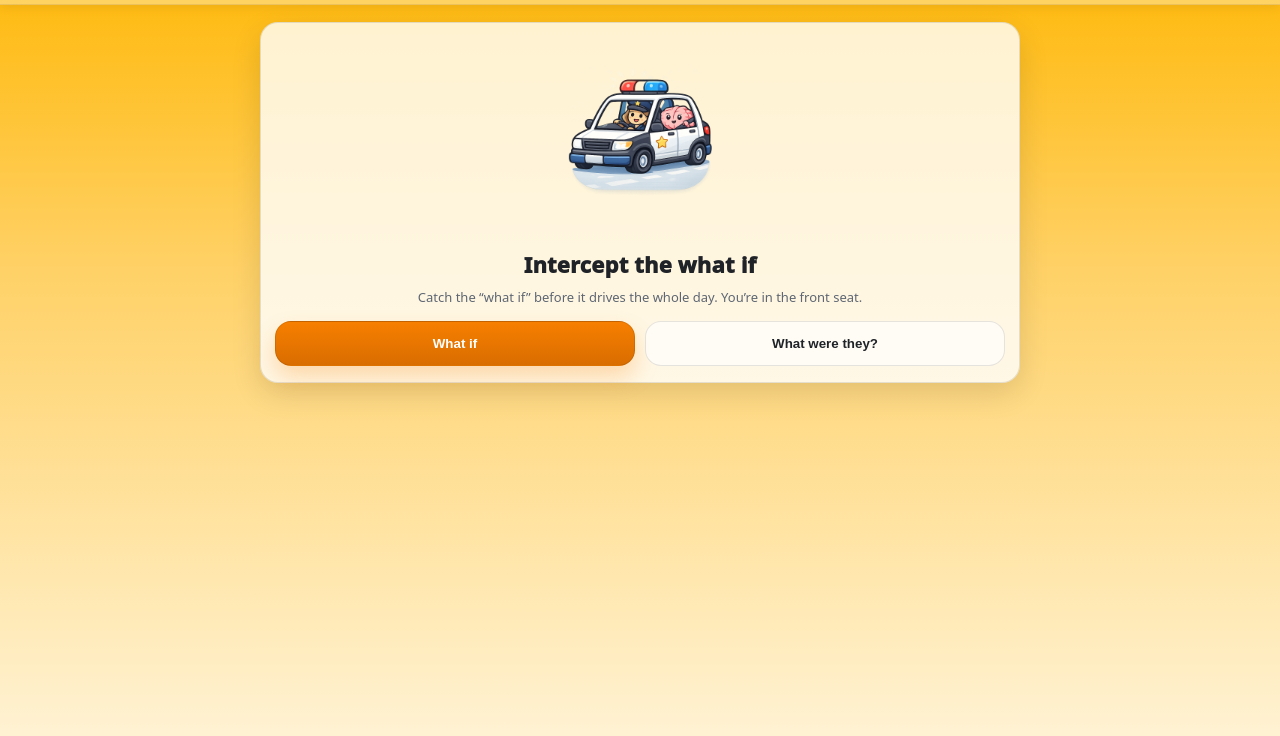
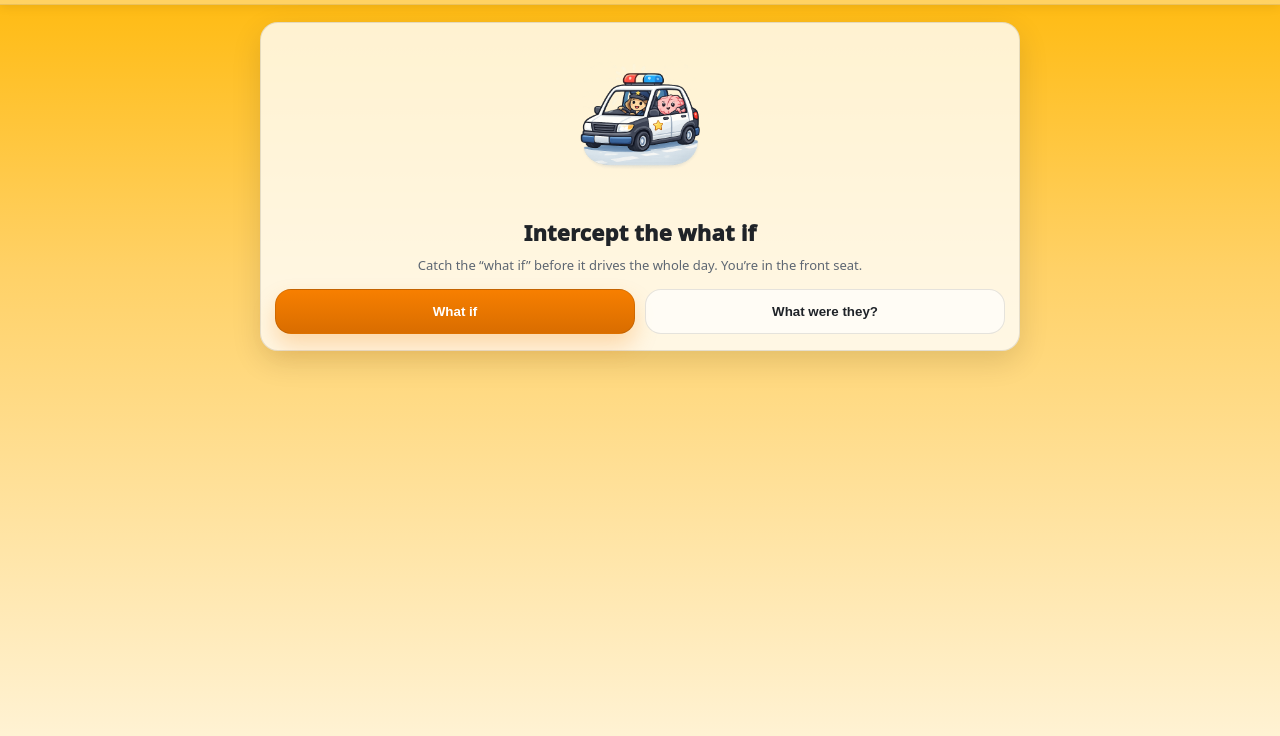
Before and after one commit to zfrck89yps-cell/the-interceptor, a plain HTML site: page index.html in a window 1280 px wide. Shown: the part 52-788 px from the top of the page. Drawn offline with Linux system fonts and the light colour scheme.

Commit message:
Update index.html

```diff
--- a/index.html
+++ b/index.html
@@ -22,8 +22,8 @@
     margin-bottom: 6px;
   }
 .homeIcon{
-  width: 192px;
-  height: 192px;
+  width: 160px;
+  height: 160px;
   object-fit: contain;
   margin: 0 auto 16px;
   display: block;
```
